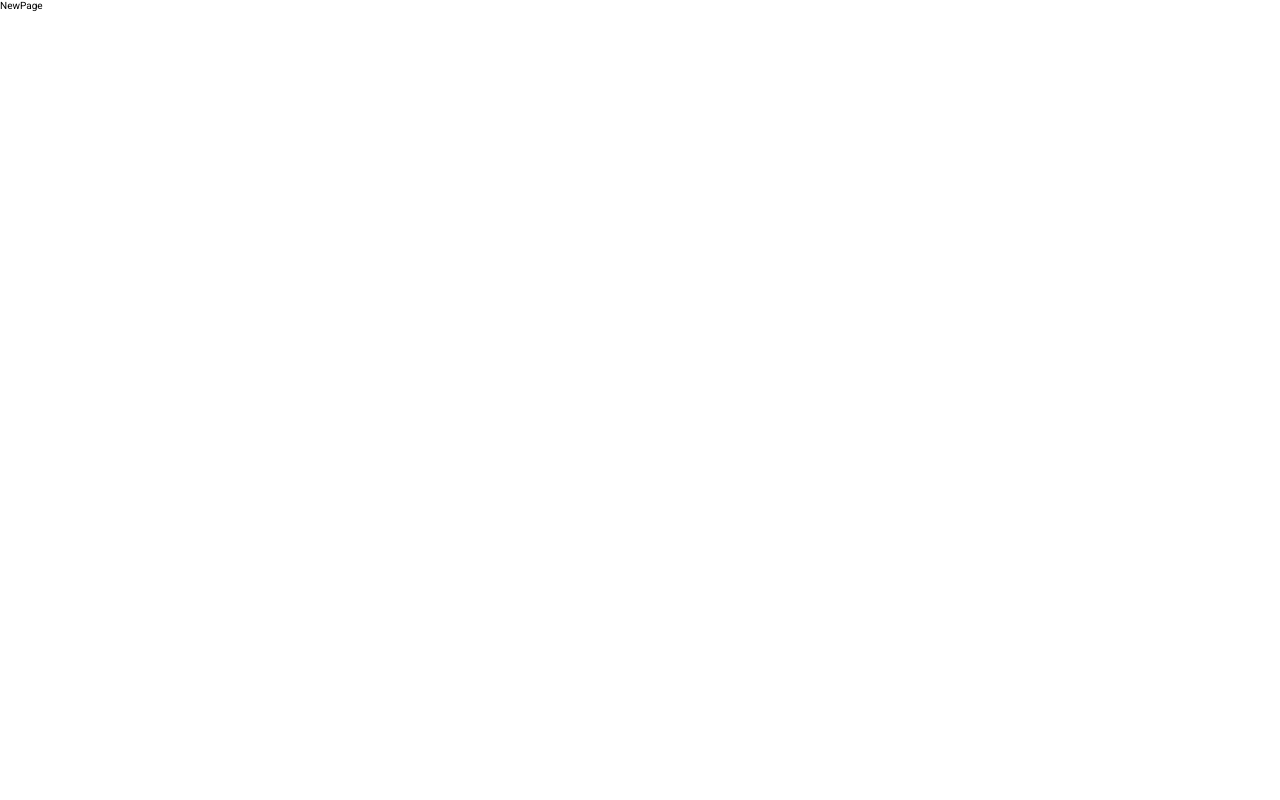
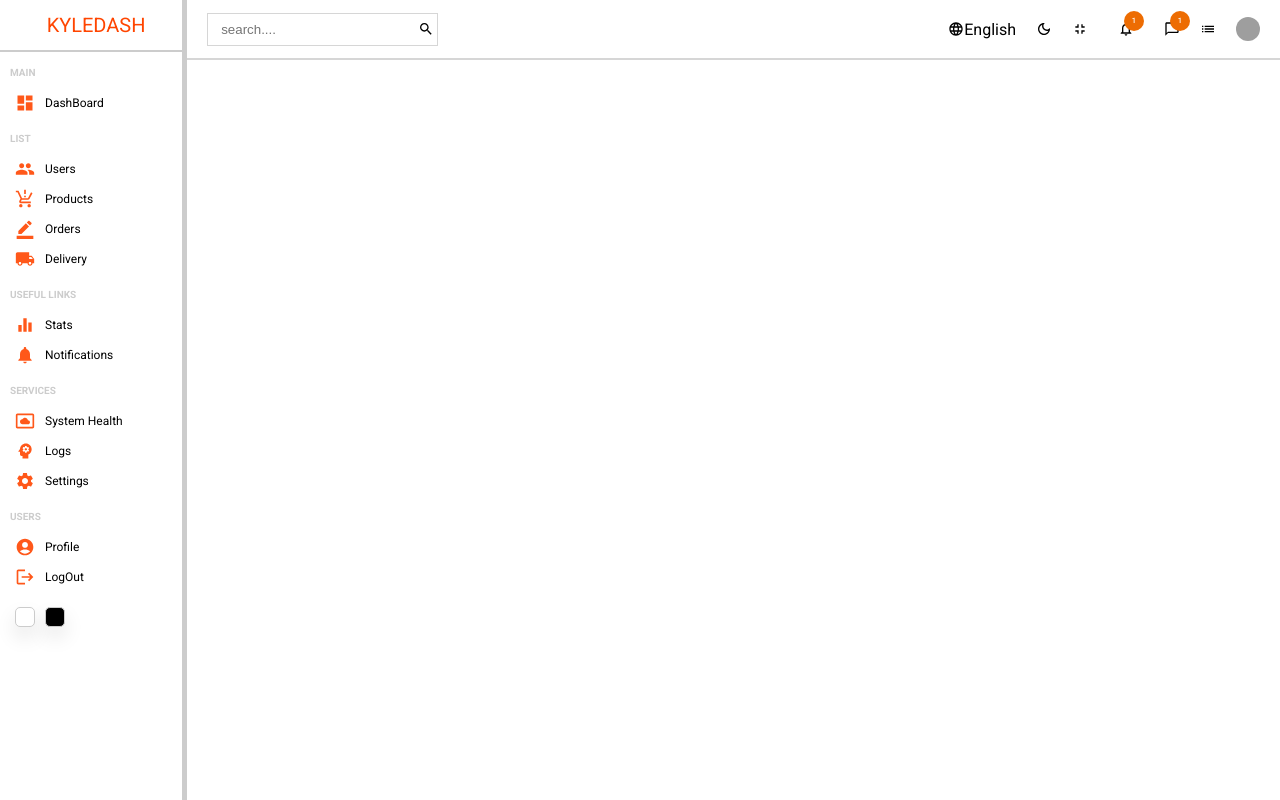
Before and after one commit to MwauStephen/DashBoard, a React (Create React App) app: page /new in a window 1280 px wide. Built offline with nearby package versions, Linux system fonts and the light colour scheme; grey boxes are pictures that could not be loaded.

Commit message:
started the new page component

```diff
--- a/src/Pages/NewPage/NewPage.js
+++ b/src/Pages/NewPage/NewPage.js
@@ -1,7 +1,17 @@
 import React from "react";
+import NavBar from "../../Components/navBar/NavBar";
+import SideBar from "../../Components/sideBar/SideBar";
+import styles from "./NewPage.module.css";
 
 const NewPage = () => {
-  return <div>NewPage</div>;
+  return (
+    <div className={styles.new}>
+      <SideBar />
+      <div className={styles["new-page"]}>
+        <NavBar />
+      </div>
+    </div>
+  );
 };
 
 export default NewPage;
--- /dev/null
+++ b/src/Pages/NewPage/NewPage.module.css
@@ -0,0 +1,8 @@
+.new {
+  display: flex;
+  width: 100%;
+}
+
+.new-page {
+  flex: 6;
+}
```
